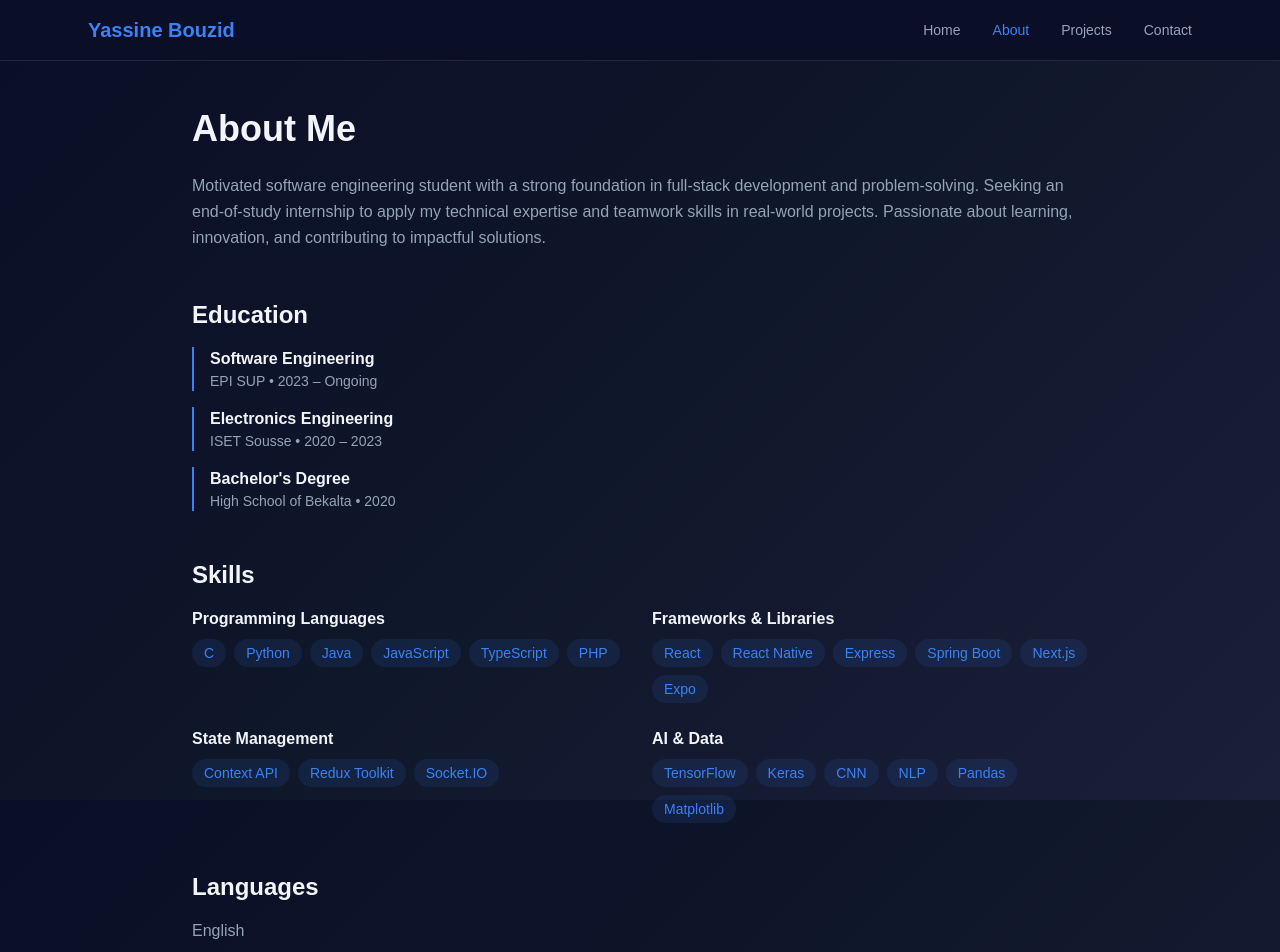
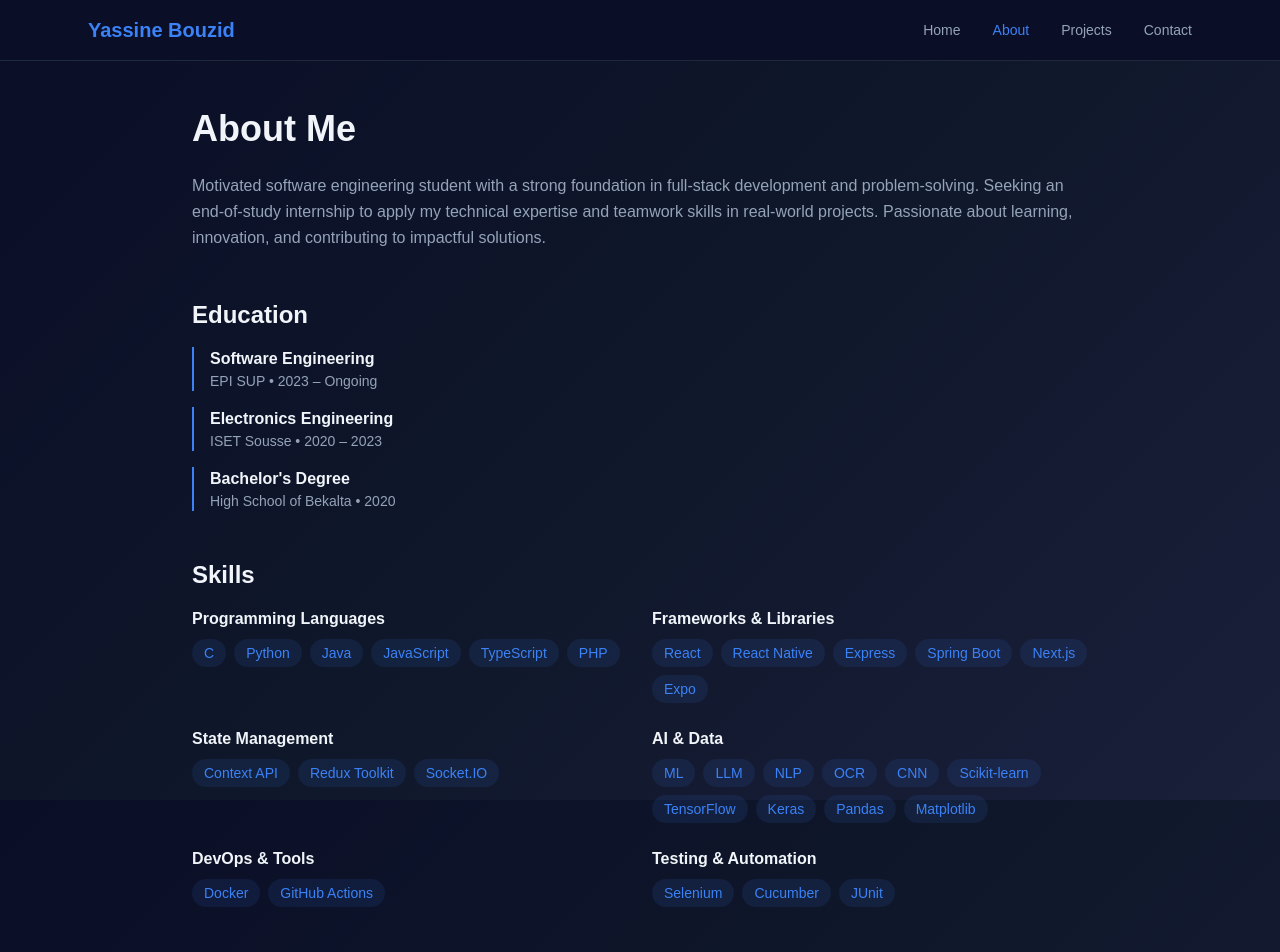
Before and after one commit to yassinebouzid11/myPortfolio, a Next.js app: page /about in a window 1280 px wide. Shown: the top 952 px of the page. Built offline with nearby package versions, Linux system fonts and the light colour scheme.

Commit message:
add devops and QA

```diff
--- a/app/about/page.tsx
+++ b/app/about/page.tsx
@@ -67,7 +67,29 @@ export default function About() {
           <div>
             <h4 className="font-semibold text-foreground mb-2">AI & Data</h4>
             <div className="flex flex-wrap gap-2">
-              {["TensorFlow", "Keras", "CNN", "NLP", "Pandas", "Matplotlib"].map((skill) => (
+              {["ML","LLM", "NLP","OCR","CNN", "Scikit-learn", "TensorFlow", "Keras", "Pandas", "Matplotlib"].map((skill) => (
+                <span key={skill} className="px-3 py-1 bg-accent/10 text-accent rounded-full text-sm font-medium">
+                  {skill}
+                </span>
+              ))}
+            </div>
+          </div>
+
+          <div>
+            <h4 className="font-semibold text-foreground mb-2">DevOps & Tools</h4>
+            <div className="flex flex-wrap gap-2">
+              {["Docker", "GitHub Actions"].map((skill) => (
+                <span key={skill} className="px-3 py-1 bg-accent/10 text-accent rounded-full text-sm font-medium">
+                  {skill}
+                </span>
+              ))}
+            </div>
+          </div>
+
+          <div>
+            <h4 className="font-semibold text-foreground mb-2">Testing & Automation</h4>
+            <div className="flex flex-wrap gap-2">
+              {["Selenium", "Cucumber", "JUnit"].map((skill) => (
                 <span key={skill} className="px-3 py-1 bg-accent/10 text-accent rounded-full text-sm font-medium">
                   {skill}
                 </span>
--- a/data/projects.ts
+++ b/data/projects.ts
@@ -4,7 +4,7 @@ export const projects = [
     title: "Colocation and Rental Platform",
     description:
       "A full-stack platform that makes it easier to find accommodation with synchronized mailing and real-time messaging using Socket.IO.",
-    tech: ["React", "TypeScript", "Express", "MongoDB", "Socket.IO", "Tailwind"],
+    tech: ["React", "TypeScript", "Express", "MongoDB", "Socket.IO", "Tailwind","Context API"],
     link: "https://github.com/yassinebouzid11/location-plateforme",
   },
   {
```
